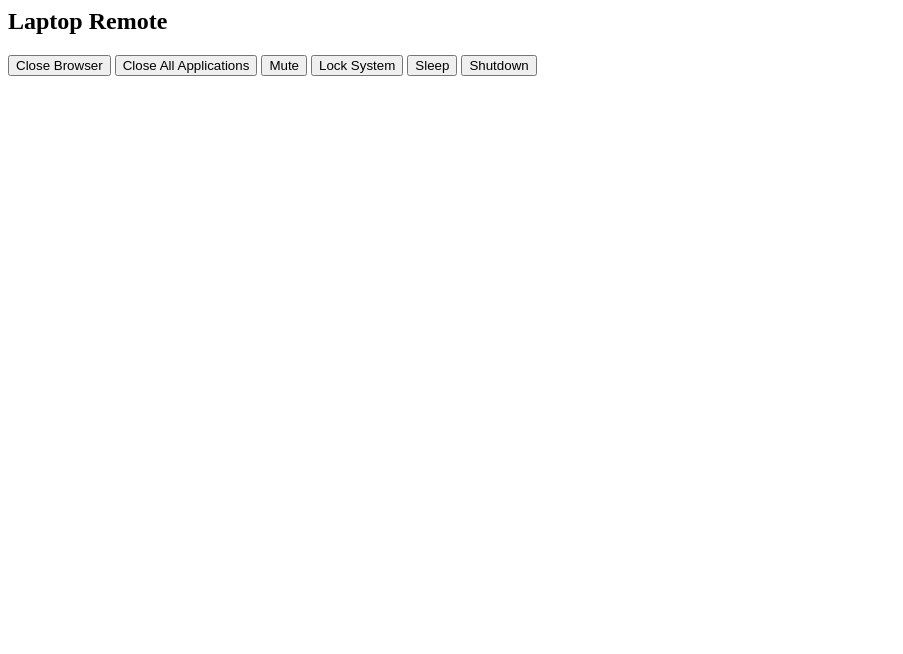
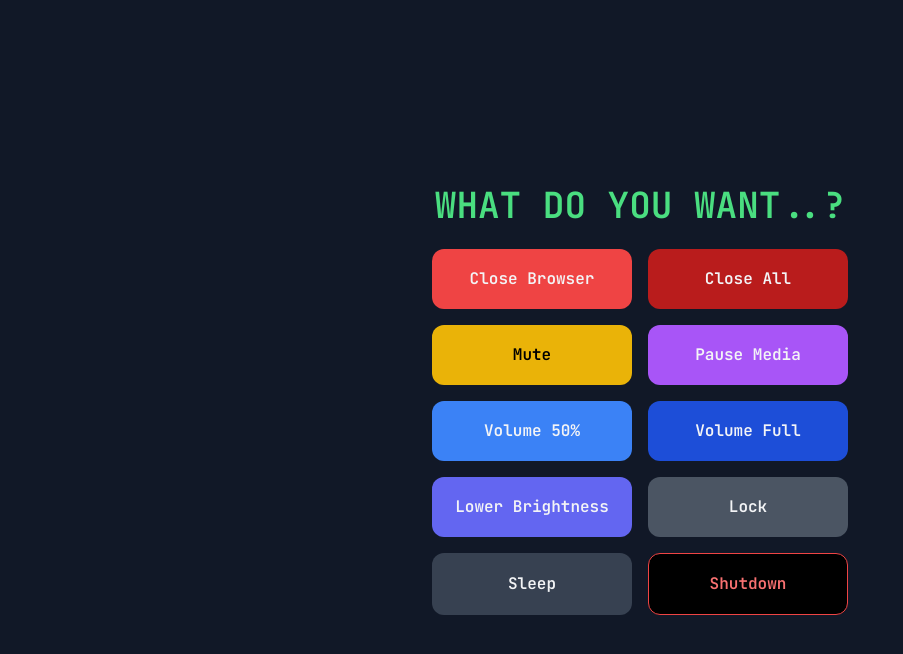
Before and after one commit to kunalacharya58/remote-control, a website: page index.html in a window 1280 px wide. Shown: the whole page, without its empty margins (0-903 px from the left). Drawn offline with nearby package versions, Linux system fonts and the light colour scheme.

Commit message:
Add more buttons to map to backend actions

```diff
--- a/index.html
+++ b/index.html
@@ -1,17 +1,66 @@
-<h2>Laptop Remote</h2>
+<!DOCTYPE html>
+<html lang="en">
+<head>
 
-<button onclick="send('CLOSE_BROWSER')">Close Browser</button>
-<button onclick="send('CLOSE_ALL')">Close All Applications</button>
-<button onclick="send('MUTE')">Mute</button>
-<button onclick="send('LOCK')">Lock System</button>
-<button onclick="send('SLEEP')">Sleep</button>
-<button onclick="send('SHUTDOWN')">Shutdown</button>
+<meta charset="UTF-8">
+<meta name="viewport" content="width=device-width, initial-scale=1.0">
+
+<title>JARVIS Remote</title>
+
+<!-- Tailwind CDN -->
+<script src="https://cdn.tailwindcss.com"></script>
+
+<!-- JetBrains Mono Font -->
+<link href="https://fonts.googleapis.com/css2?family=JetBrains+Mono:wght@400;600&display=swap" rel="stylesheet">
+
+<style>
+body{
+    font-family: "JetBrains Mono", monospace;
+}
+</style>
+
+</head>
+
+<body class="bg-gray-900 text-gray-100 flex items-center justify-center min-h-screen">
+
+<div class="w-full max-w-md p-4">
+
+<h1 class="text-center text-4xl font-semibold mb-6 text-green-400">
+WHAT DO YOU WANT..?
+</h1>
+
+<div class="grid grid-cols-2 gap-4">
+
+<button onclick="send('CLOSE_BROWSER')" class="btn bg-red-500">Close Browser</button>
+
+<button onclick="send('CLOSE_ALL')" class="btn bg-red-700">Close All</button>
+
+<button onclick="send('MUTE')" class="btn bg-yellow-500 text-black">Mute</button>
+
+<button onclick="send('PAUSE_MEDIA')" class="btn bg-purple-500">Pause Media</button>
+
+<button onclick="send('VOLUME_HALF')" class="btn bg-blue-500">Volume 50%</button>
+
+<button onclick="send('VOLUME_FULL')" class="btn bg-blue-700">Volume Full</button>
+
+<button onclick="send('BRIGHTNESS_HALF')" class="btn bg-indigo-500">Lower Brightness</button>
+
+<button onclick="send('LOCK')" class="btn bg-gray-600">Lock</button>
+
+<button onclick="send('SLEEP')" class="btn bg-gray-700">Sleep</button>
+
+<button onclick="send('SHUTDOWN')" class="btn bg-black border border-red-500 text-red-400">Shutdown</button>
+
+</div>
+
+</div>
 
 <script>
 
 async function send(cmd){
 
   const passphrase = prompt("Enter passphrase")
+
   if(!passphrase) return
 
   const res = await fetch("/.netlify/functions/sendCommands",{
@@ -31,9 +80,27 @@ async function send(cmd){
   }
 
   if(res.status === 200){
-    alert("Command sent")
+    console.log("Command sent:", cmd)
   }
 
 }
 
 </script>
+
+<style>
+
+.btn{
+    padding:18px;
+    border-radius:12px;
+    font-weight:600;
+    transition:all .15s ease;
+}
+
+.btn:active{
+    transform:scale(.96);
+}
+
+</style>
+
+</body>
+</html>
```
